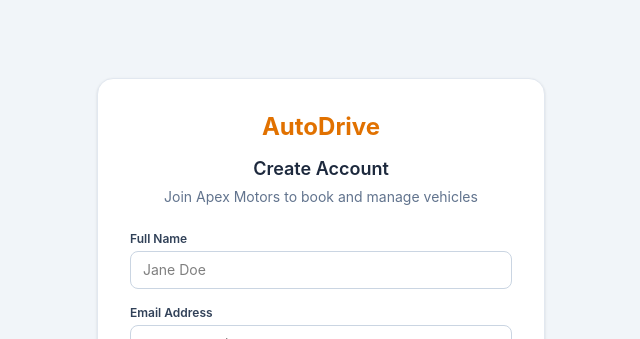
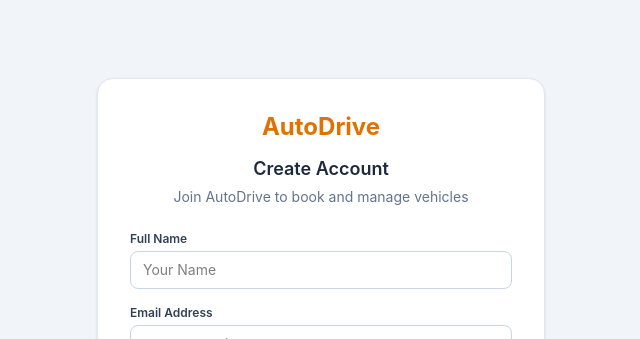
Before and after one commit to macklenton/Car_Dealership, a React (Vite) app: page /register in a window 1280 px wide. Shown: the top 339 px of the page, without its empty margins (319-959 px from the left). Built offline with nearby package versions, Linux system fonts and the light colour scheme.

Commit message:
Make changes to registration form

```diff
--- a/src/features/auth/pages/Register.jsx
+++ b/src/features/auth/pages/Register.jsx
@@ -77,7 +77,7 @@ function Register() {
           </h1>
 
           <p className="text-sm text-slate-500">
-            Join Apex Motors to book and manage vehicles
+            Join AutoDrive to book and manage vehicles
           </p>
         </div>
         {(localError || error) && (
@@ -100,7 +100,7 @@ function Register() {
                 setName(e.target.value);
                 setLocalError("");
               }}
-              placeholder="Jane Doe"
+              placeholder="Your Name"
               required
               className="w-full px-3 py-2 border border-slate-300 rounded-lg text-sm focus:outline-none focus:ring-2 focus:ring-amber-500"
             />
```
